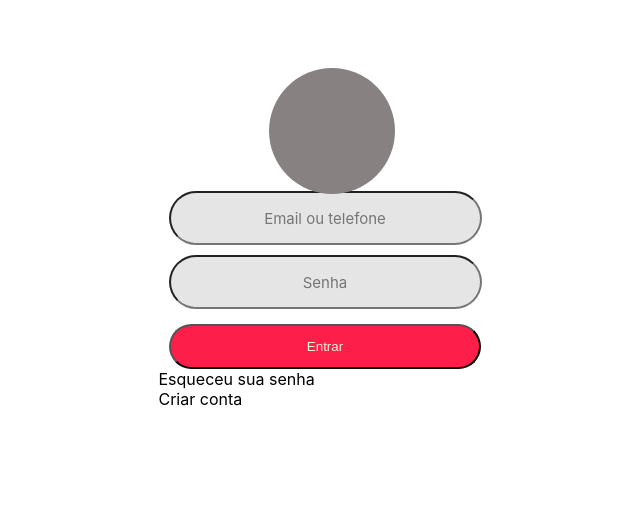
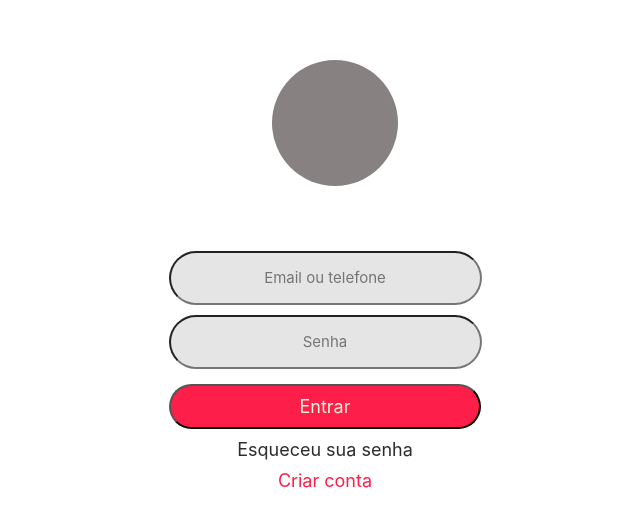
Before and after one commit to Lekito/Me-indica-ai, a Next.js app in the folder meindicaai-next-react/: page / in a window 1280 px wide. Shown: the part 125-652 px from the top of the page, without its empty margins (315-955 px from the left). Built offline with nearby package versions, Linux system fonts and the light colour scheme.

Commit message:
Update Home.module.css

```diff
--- a/meindicaai-next-react/styles/Home.module.css
+++ b/meindicaai-next-react/styles/Home.module.css
@@ -9,14 +9,19 @@
 
 
 .logo {
-  position: absolute;
+  position: relative;
+  display: flex;
+  justify-content: center;
+  align-items: center;
   width: 126px;
   height: 126px;
-  left: calc(50% - 126px/2 + 7px);
-  top: calc(50% - 126px/2 - 144px);
+  left: 34%;
+  top: 10%;
+
   background: #888181;
   border-radius: 50%;
-
+  margin-right: 0;
+  margin-bottom: 15px;
 }
 
 .login {
@@ -48,7 +53,8 @@
   padding: 12px 132px;
   margin:auto;
   margin-top: 15px;
-
+  font-size: 18px;
+  font-family: -apple-system, BlinkMacSystemFont, 'Segoe UI', Roboto, Oxygen, Ubuntu, Cantarell, 'Open Sans', 'Helvetica Neue', sans-serif;
   width: 312px;
   height: 45px;
   left: 59px;
@@ -57,5 +63,35 @@
   background: #FD1E4A;
   border-radius: 100px;
   color: beige;
+}
 
+.esqueceusenha {
+display: flex;
+justify-content: center;
+align-items: center;
+flex-direction: column;
+margin-top: 10px;
+
+font-family: -apple-system, BlinkMacSystemFont, 'Segoe UI', Roboto, Oxygen, Ubuntu, Cantarell, 'Open Sans', 'Helvetica Neue', sans-serif;
+font-style: normal;
+font-weight: normal;
+font-size: 18px;
+line-height: 21px;
+/* identical to box height */
+
+color: #2D2D2F;
 }
+
+.btncriarconta {
+  display: flex;
+  justify-content: center;
+  align-items: center;
+  flex-direction: column;
+  margin-top: 10px;
+
+  font-family: -apple-system, BlinkMacSystemFont, 'Segoe UI', Roboto, Oxygen, Ubuntu, Cantarell, 'Open Sans', 'Helvetica Neue', sans-serif;
+  font-style: normal;
+  font-weight: normal;
+  font-size: 18px;
+  color: #FD1E4A;
+}
```
